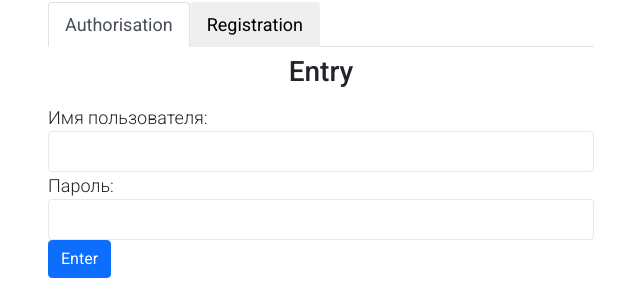
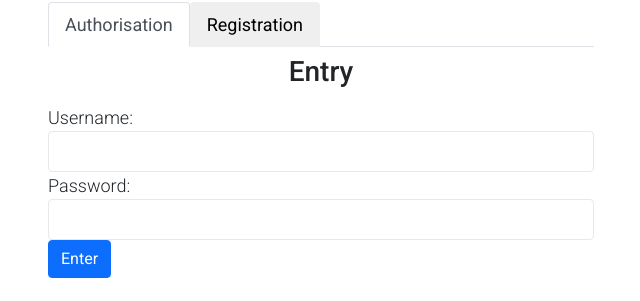
Before and after one commit to Abduaziz454/zay, a Django app: page /accounts/authentication/ in a window 1280 px wide. Shown: the part 190-491 px from the top of the page, without its empty margins (319-959 px from the left). Run offline with Django 4.2, Linux system fonts and the light colour scheme; some libraries are stand-ins or nearby versions.

Commit message:
Online Store

```diff
--- a/accounts/forms.py
+++ b/accounts/forms.py
@@ -44,9 +44,9 @@ class UserRegisterForm(UserCreationForm):
 
 
 class UserLoginForm(AuthenticationForm):
-    username = forms.CharField(max_length=100, label="Имя пользователя",
+    username = forms.CharField(max_length=100, label="Username",
                                widget=forms.TextInput(attrs={"class": "form-control"}))
-    password = forms.CharField(label="Пароль",
+    password = forms.CharField(label="Password",
                                widget=forms.PasswordInput(attrs={
                                    "class": "form-control",
                                    "autocomplete": "new-password"
--- a/accounts/templates/accounts_base.html
+++ b/accounts/templates/accounts_base.html
@@ -32,6 +32,7 @@
 
 <body>
     {% include 'components/_nav.html' %}
+    {% include 'components/_messages.html' %}
 
     {% block main %}
     {% endblock main %}
--- a/accounts/views.py
+++ b/accounts/views.py
@@ -38,7 +38,7 @@ class UserRegisterView(CreateView):
 
     def render_to_response(self, context, **response_kwargs):
         messages.error(self.request, "Error Register !")
-        return redirect("user_auth")
+        return redirect("register")
 
     def get_success_url(self):
         messages.success(self.request, "Registration has been successfull !")
--- a/orders/views.py
+++ b/orders/views.py
@@ -22,7 +22,7 @@ class CartMixin(View):
                 if not self.cart:
                     self.cart = Carts.objects.create(owner=self.customer)
                 return super(CartMixin, self).dispatch(request, *args, **kwargs)
-        messages.error(request, "Сначала нужно авторизоваться !")
+        messages.error(request, "You have get authorisation first of all!")
         return redirect("user_auth")
 
 
```
Also changed, not shown: db.sqlite3.
